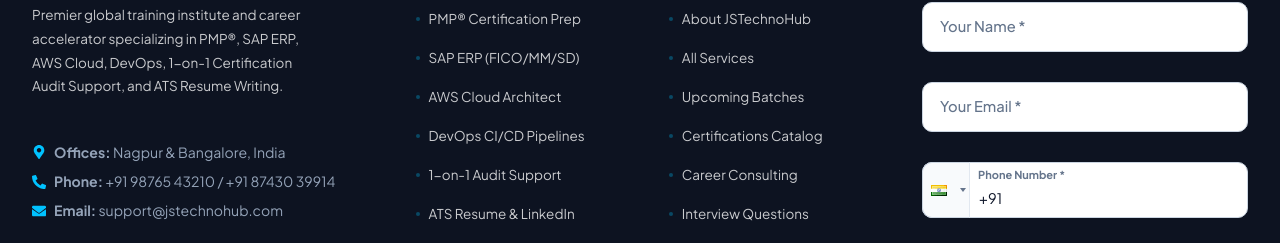
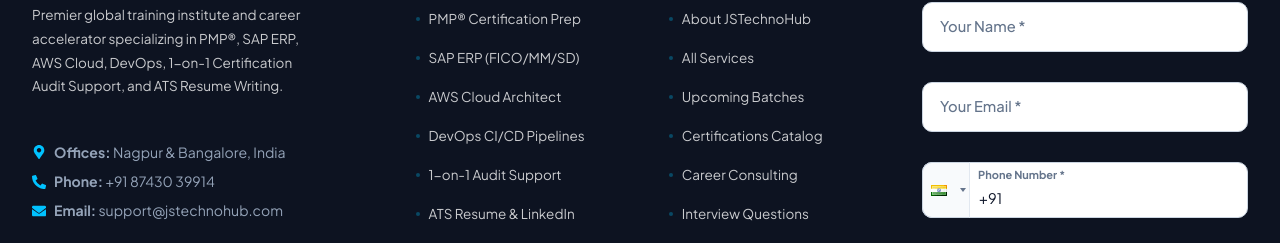
Before and after one commit to JunaidSalmani/JSTechnohubFrontendproject2026, a React (Create React App) app: page / in a window 1280 px wide. Shown: the part 4409-4652 px from the top of the page. Built offline with nearby package versions, Linux system fonts and the light colour scheme; no server answers.

Commit message:
Update Footer.js

```diff
--- a/src/components/Footer.js
+++ b/src/components/Footer.js
@@ -103,7 +103,7 @@
             </p>
             <p style={{ margin: "4px 0", display: "flex", alignItems: "center" }}>
               <FaPhoneAlt style={{ color: "#00c2ff", marginRight: "8px", flexShrink: 0 }} />
-              <span><strong>Phone:</strong> +91 98765 43210 / +91 87430 39914</span>
+              <span><strong>Phone:</strong> +91 87430 39914</span>
             </p>
             <p style={{ margin: "4px 0", display: "flex", alignItems: "center" }}>
               <FaEnvelope style={{ color: "#00c2ff", marginRight: "8px", flexShrink: 0 }} />
```
